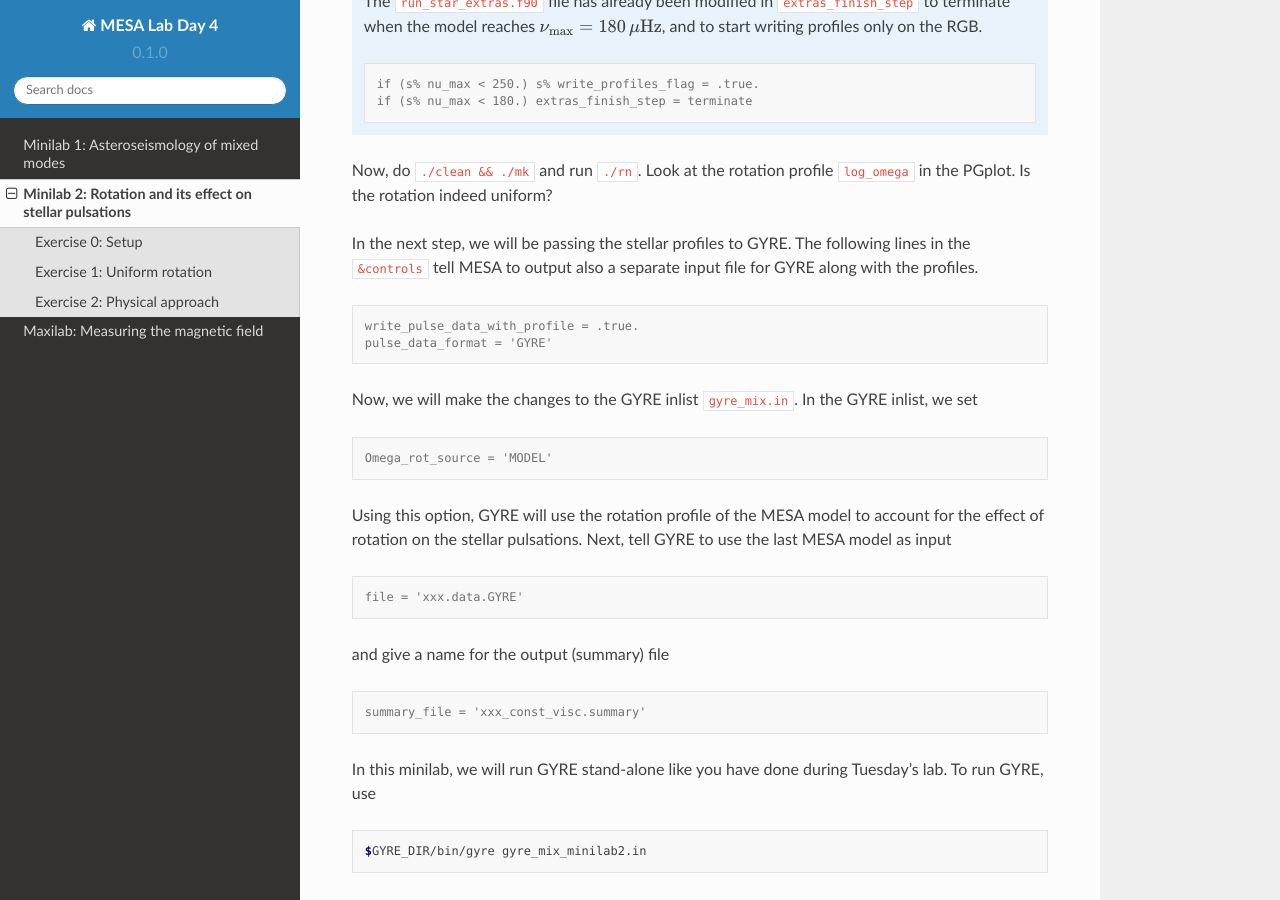
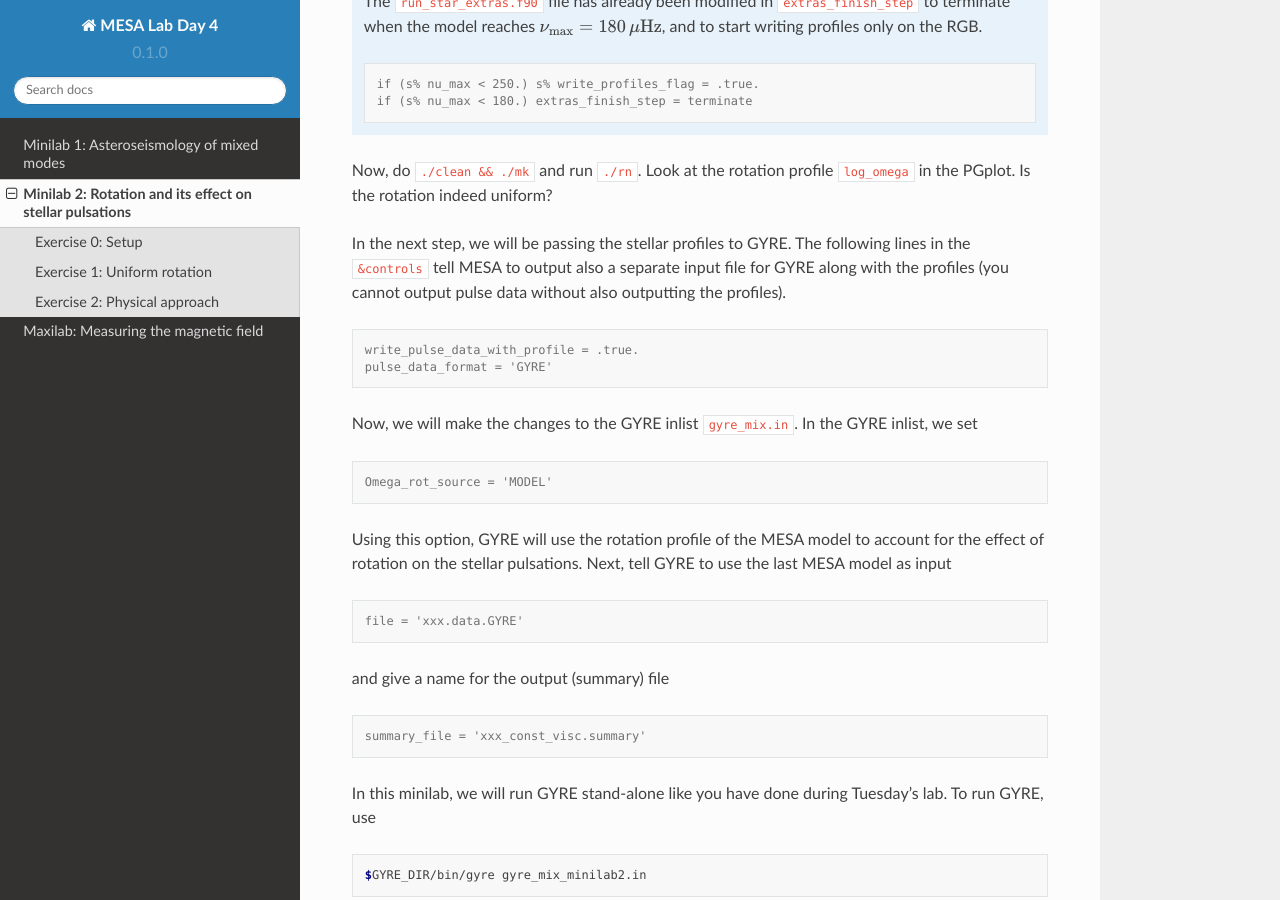
Before and after one commit to mesa-summer-school-2023/mesa-school-bugnet, a Sphinx documentation site: the page built from docs/minilab2.rst, in a window 1280 px wide and 900 px high, scrolled down 2140 px. Built offline with Sphinx 7.4.7 and the Read the Docs theme 2.0.0, drawn with Linux system fonts in a browser that asks for light colours.

Commit message:
Update minilab2.rst

```diff
--- a/docs/minilab2.rst
+++ b/docs/minilab2.rst
@@ -84,7 +84,7 @@ Now that we've set the options in the ``&star_job`` section, we need to set the
 Now, do ``./clean && ./mk`` and run ``./rn``.
 Look at the rotation profile ``log_omega`` in the PGplot. Is the rotation indeed uniform?
 
-In the next step, we will be passing the stellar profiles to GYRE. The following lines in the ``&controls`` tell MESA to output also a separate input file for GYRE along with the profiles.
+In the next step, we will be passing the stellar profiles to GYRE. The following lines in the ``&controls`` tell MESA to output also a separate input file for GYRE along with the profiles (you cannot output pulse data without also outputting the profiles).
 
 .. code-block:: console
 
```
